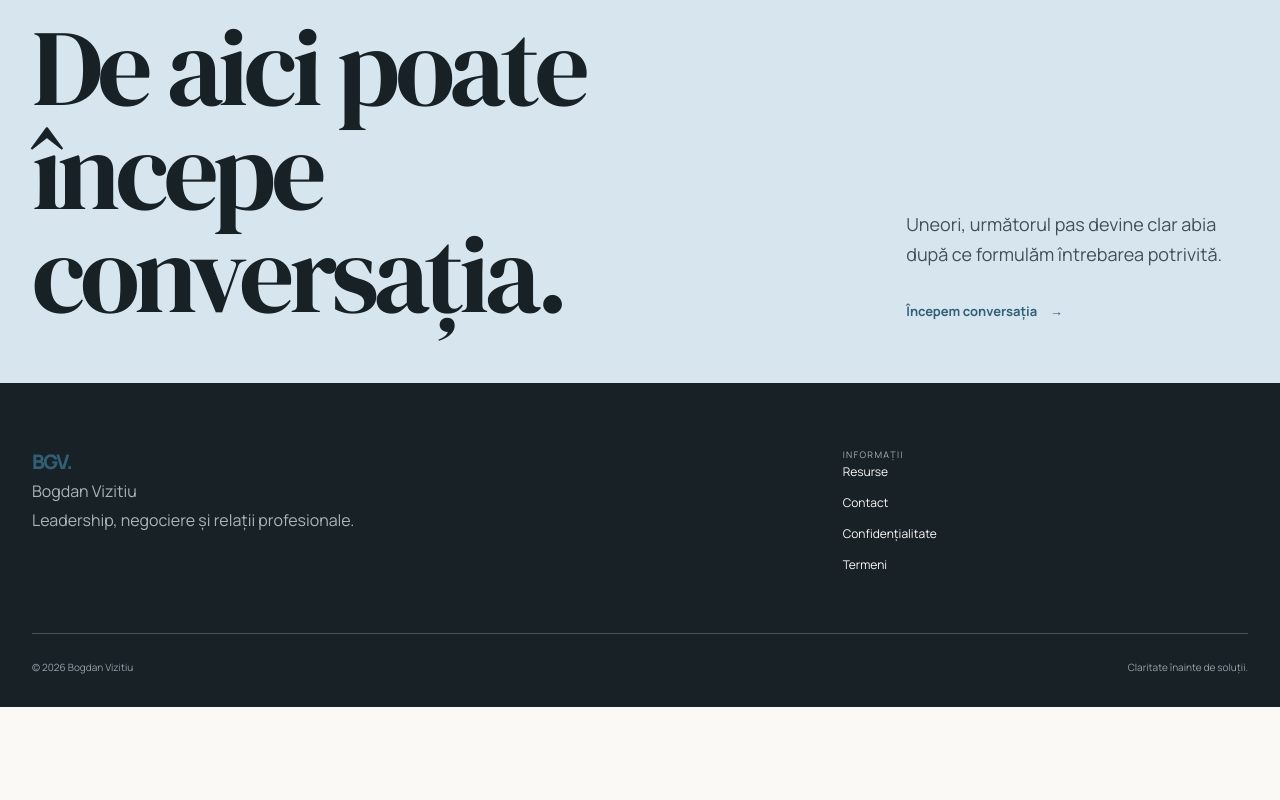
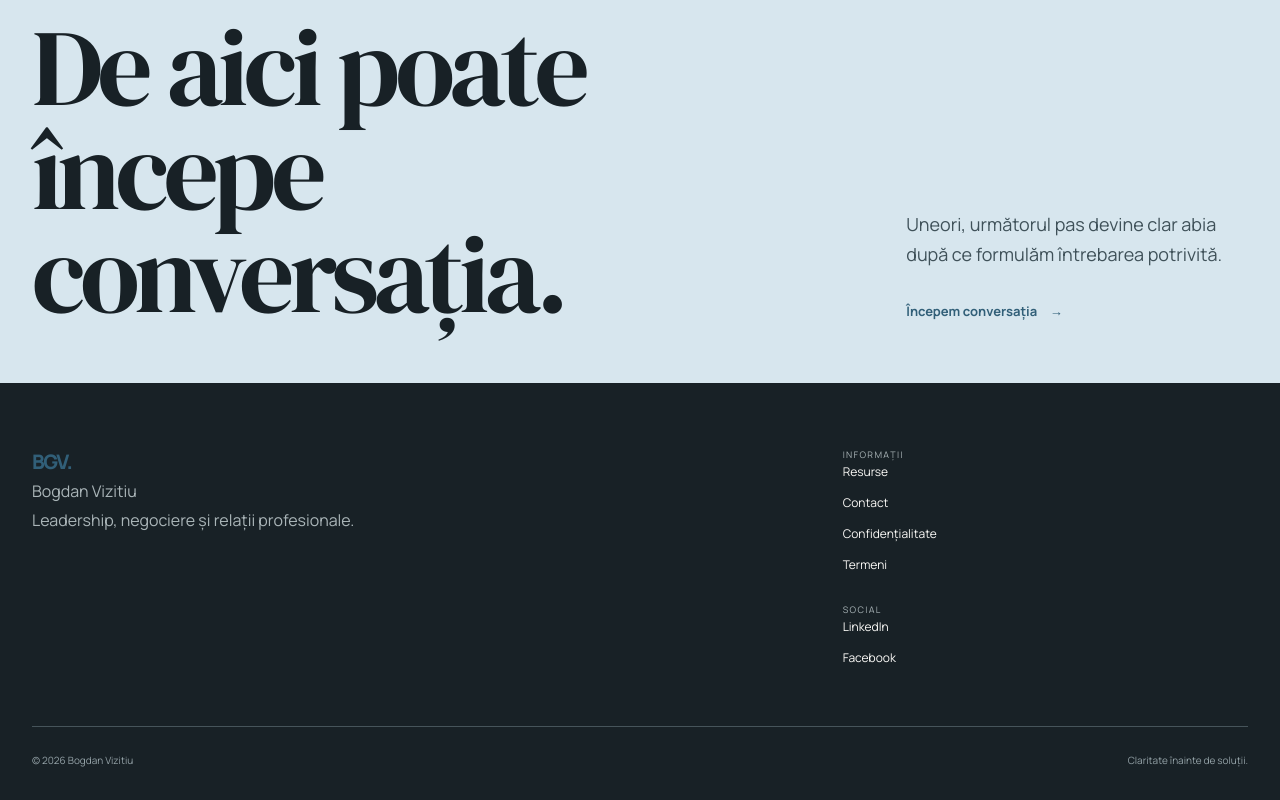
Before and after one commit to ivanovroxana1988-arch/bogdanvizitiu, a Next.js app: page / in a window 1280 px wide. Shown: the part 5153-5953 px from the top of the page. Before the commit the page ends 5860 px from the top, so only its background shows below. Built offline with nearby package versions, Linux system fonts and the light colour scheme.

Commit message:
Add official LinkedIn and Facebook links

```diff
--- a/components/footer.tsx
+++ b/components/footer.tsx
@@ -1,6 +1,11 @@
 import Link from 'next/link'
 import navigation from '@/content/navigation.json'
 import {withLocale,type Locale} from '@/lib/i18n'
+
+const socialLinks=[
+  {label:'LinkedIn',href:'https://www.linkedin.com/in/bogdan-vizitiu-pcc-1796a73/'},
+  {label:'Facebook',href:'https://www.facebook.com/bogdan.o.vizitiu'},
+]
 
 export function Footer({locale}:{locale:Locale}){
   const copy=navigation[locale]
@@ -12,6 +17,9 @@ export function Footer({locale}:{locale:Locale}){
       <Link href={withLocale('/contact',locale)}>{copy.contact}</Link>
       <Link href={withLocale('/confidentialitate',locale)}>{copy.privacy}</Link>
       <Link href={withLocale('/termeni',locale)}>{copy.terms}</Link>
+      <div style={{marginTop:'28px'}}><p className="footer-label">Social</p>
+        {socialLinks.map(link=><a key={link.href} href={link.href} target="_blank" rel="noopener noreferrer">{link.label}</a>)}
+      </div>
     </div>
   </div><div className="shell copyright">© {new Date().getFullYear()} Bogdan Vizitiu <span>{locale==='ro'?'Claritate înainte de soluții.':'Clarity before solutions.'}</span></div></footer>
 }
```
